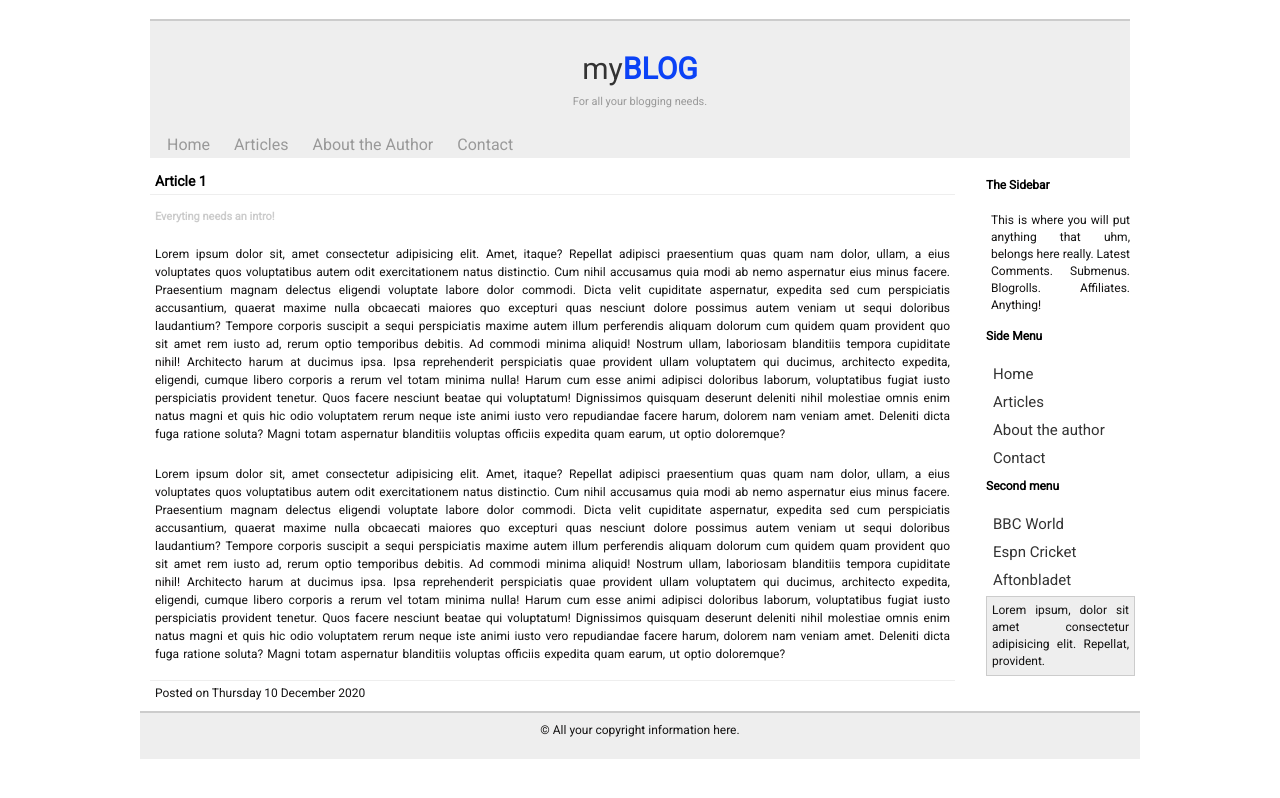
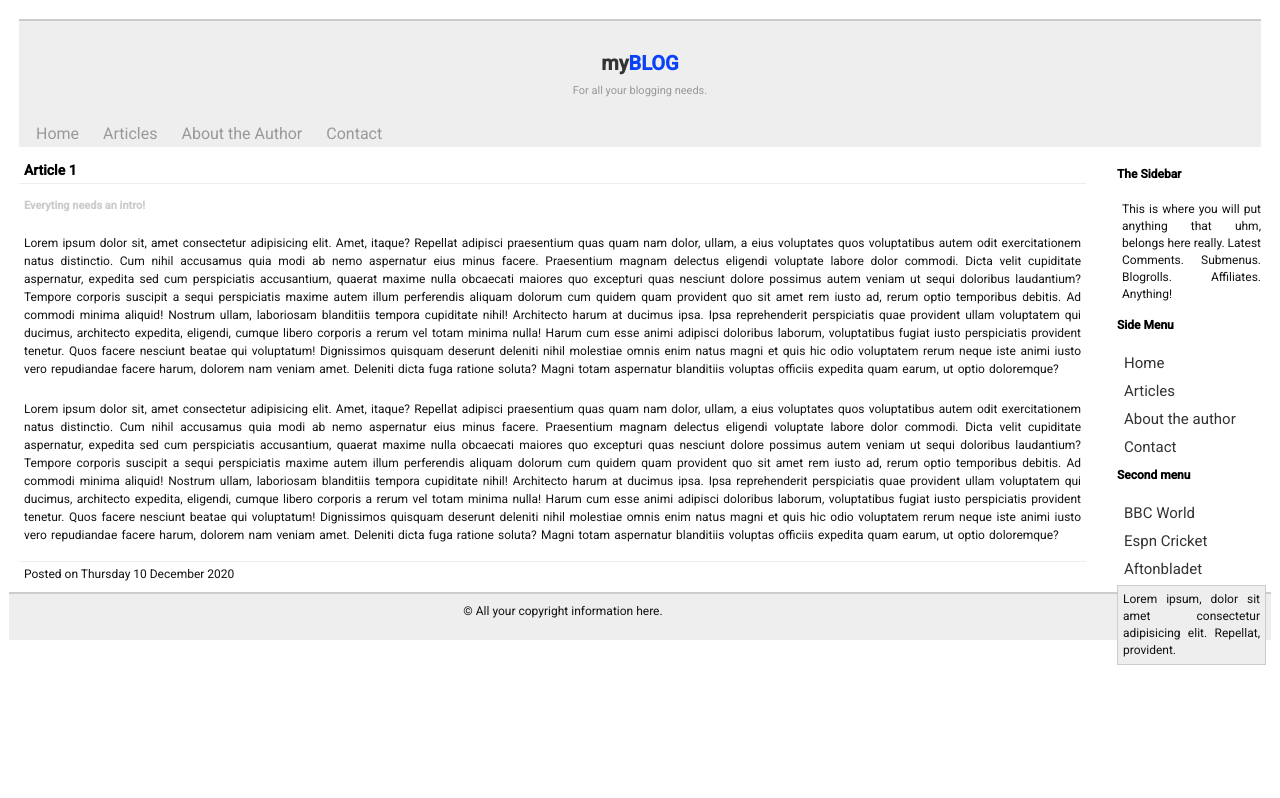
Before and after one commit to hamsaleem/myblog, a plain HTML site: page Articles/article1.html in a window 1280 px wide. Drawn offline with Linux system fonts and the light colour scheme.

Commit message:
git edit

```diff
--- a/Articles/article1.html
+++ b/Articles/article1.html
@@ -8,7 +8,8 @@
 <link rel="stylesheet" href="/css/2.css" type="media projection">
 
 <link rel="preconnect" href="https://fonts.gstatic.com">
-<link href="https://fonts.googleapis.com/css2?family=Roboto:wght@300;400&display=swap" rel="stylesheet">
+<link rel="preconnect" href="https://fonts.gstatic.com">
+<link href="https://fonts.googleapis.com/css2?family=Roboto:ital,wght@0,400;0,500;1,900&display=swap" rel="stylesheet">
 </head>
 <body>
 
--- a/css/1.css
+++ b/css/1.css
@@ -13,7 +13,7 @@ body {
 
 }
 #container {
-	width: 1000px;
+	width: auto;
 	margin:  auto;
 	border: rgb(26, 14, 14);
 
@@ -29,10 +29,10 @@ body {
 #header h1 {
 	text-align:center;
 	font-family:'Roboto', sans-serif;
-	font-size:30px;
+	font-size: 20px;
 	color:#333;
 	margin:0;
-	font-weight:normal;
+	font-weight: large;
 }
 #header h1 strong {
 	color:#0b42f6;
```
Also changed, not shown: Articles/article2.html (+2 -1 lines), about.html (+2 -1 lines), articles.html (+2 -1 lines), contact.html (+2 -1 lines), index.html (+2 -1 lines).
